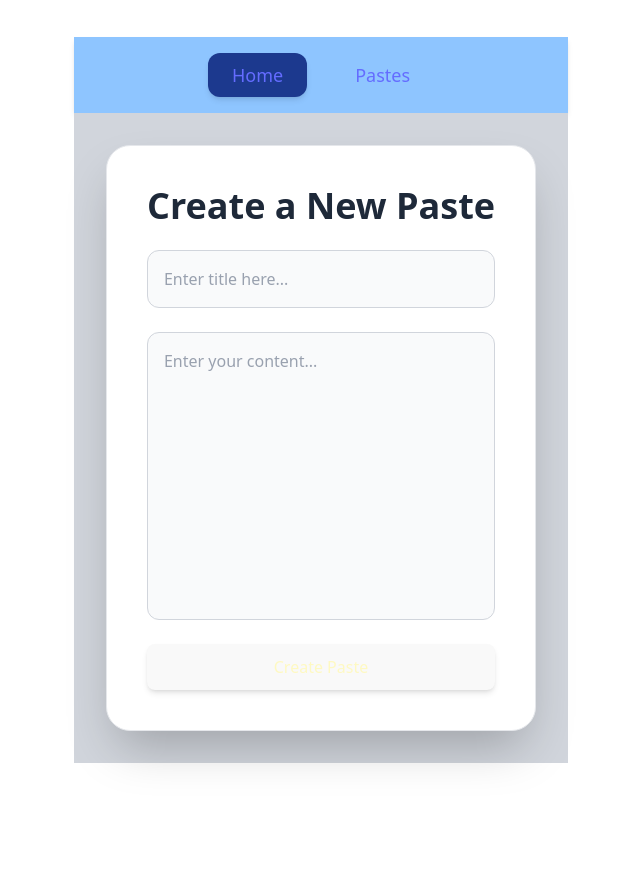
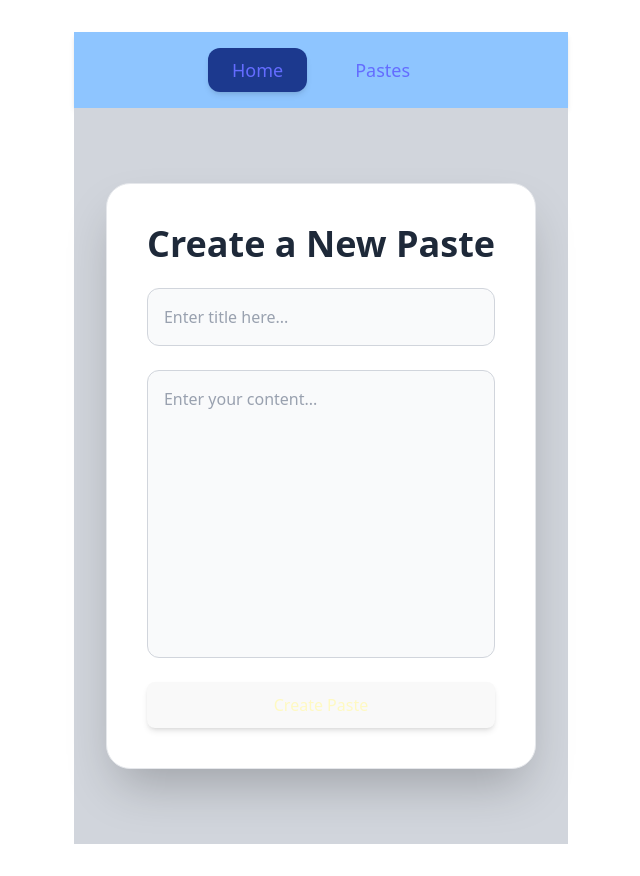
Before and after one commit to Rupesh-Panchal/PasteApp, a React (Vite) app: page / in a window 1280 px wide. Shown: the whole page, without its empty margins (319-959 px from the left). Before the commit the page ends 800 px from the top, so only its background shows below. Built offline with nearby package versions, Linux system fonts and the light colour scheme.

Commit message:
Initial Setup Complete

```diff
--- a/src/components/Home.jsx
+++ b/src/components/Home.jsx
@@ -48,8 +48,8 @@ const Home = () => {
   };
 
   return (
-    <div className="bg-gray-300 dark:bg-gray-900 py-8 px-4 sm:px-8">
-      <div className="w-full max-w-2xl mx-auto bg-white dark:bg-gray-900 shadow-2xl rounded-3xl p-6 sm:p-10 border border-gray-200 dark:border-gray-700">
+    <div className="min-h-[calc(100vh-64px)] flex items-center justify-center bg-gray-300 dark:bg-gray-900 px-4 sm:px-8 py-8">
+      <div className="w-full max-w-2xl bg-white dark:bg-gray-900 shadow-2xl rounded-3xl p-6 sm:p-10 border border-gray-200 dark:border-gray-700">
         <h2 className="text-2xl sm:text-4xl font-bold text-center text-gray-800 dark:text-white mb-6">
           {pasteId ? "Edit Your Paste" : "Create a New Paste"}
         </h2>
```
